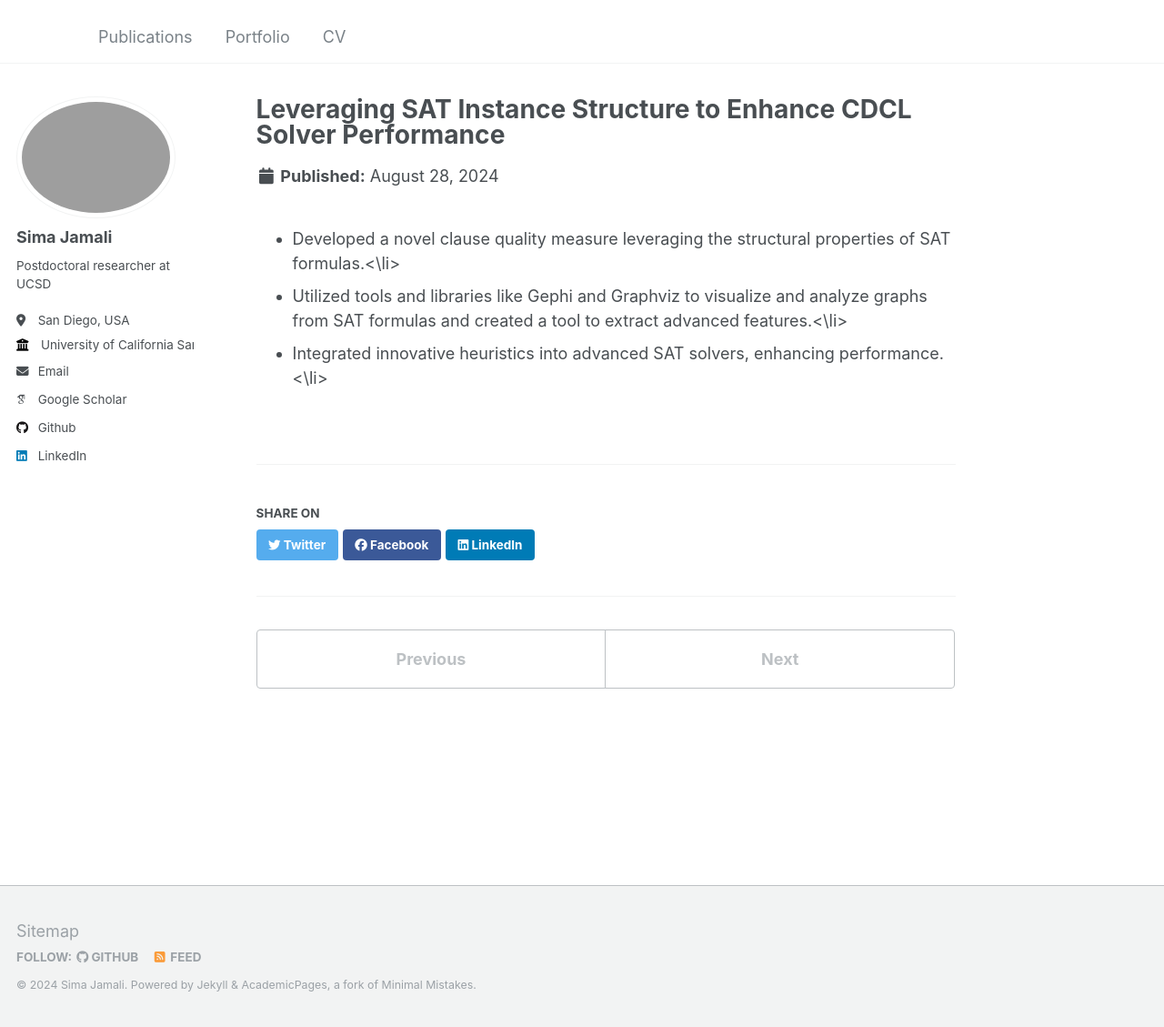
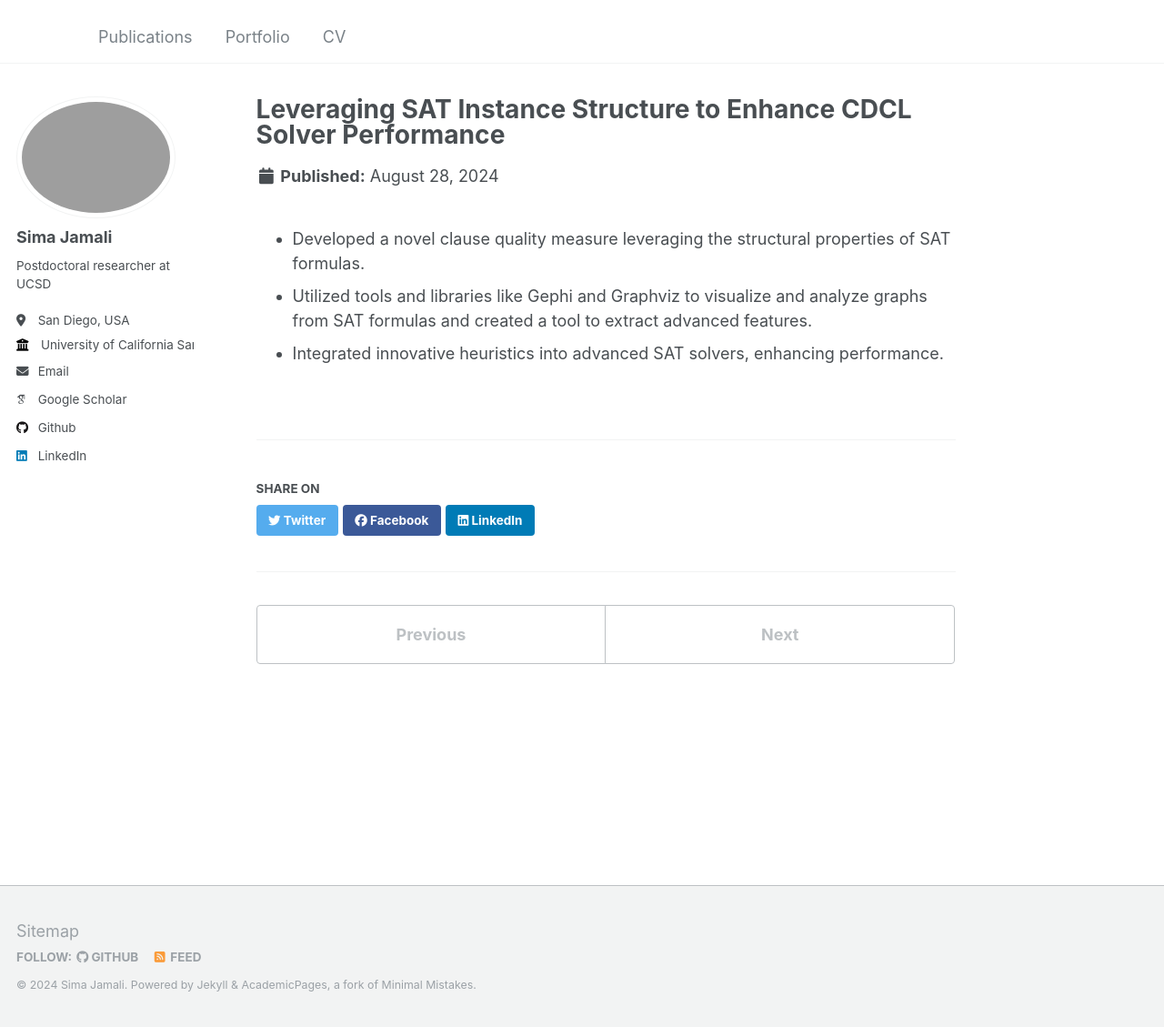
Before and after one commit to simajam/simajam.github.io, a Jekyll site: the page built from _portfolio/portfolio-2.html, in a window 1280 px wide and 1129 px high. Shown: the whole window at 91% size. Built offline with Jekyll 4.4.1, drawn with Linux system fonts in a browser that asks for light colours; some web fonts are replaced; part of the change alters nothing that is shown.

```diff
--- a/_portfolio/portfolio-2.html
+++ b/_portfolio/portfolio-2.html
@@ -5,7 +5,7 @@ collection: portfolio
 ---
 
 <ul>
-<li> Developed a novel clause quality measure leveraging the structural properties of SAT formulas.<\li>
-<li> Utilized tools and libraries like Gephi and Graphviz to visualize and analyze graphs from SAT formulas and created a tool to extract advanced features.<\li>
-<li> Integrated innovative heuristics into advanced SAT solvers, enhancing performance. <\li>
+<li> Developed a novel clause quality measure leveraging the structural properties of SAT formulas.
+<li> Utilized tools and libraries like Gephi and Graphviz to visualize and analyze graphs from SAT formulas and created a tool to extract advanced features.
+<li> Integrated innovative heuristics into advanced SAT solvers, enhancing performance.
 </ul>
```
